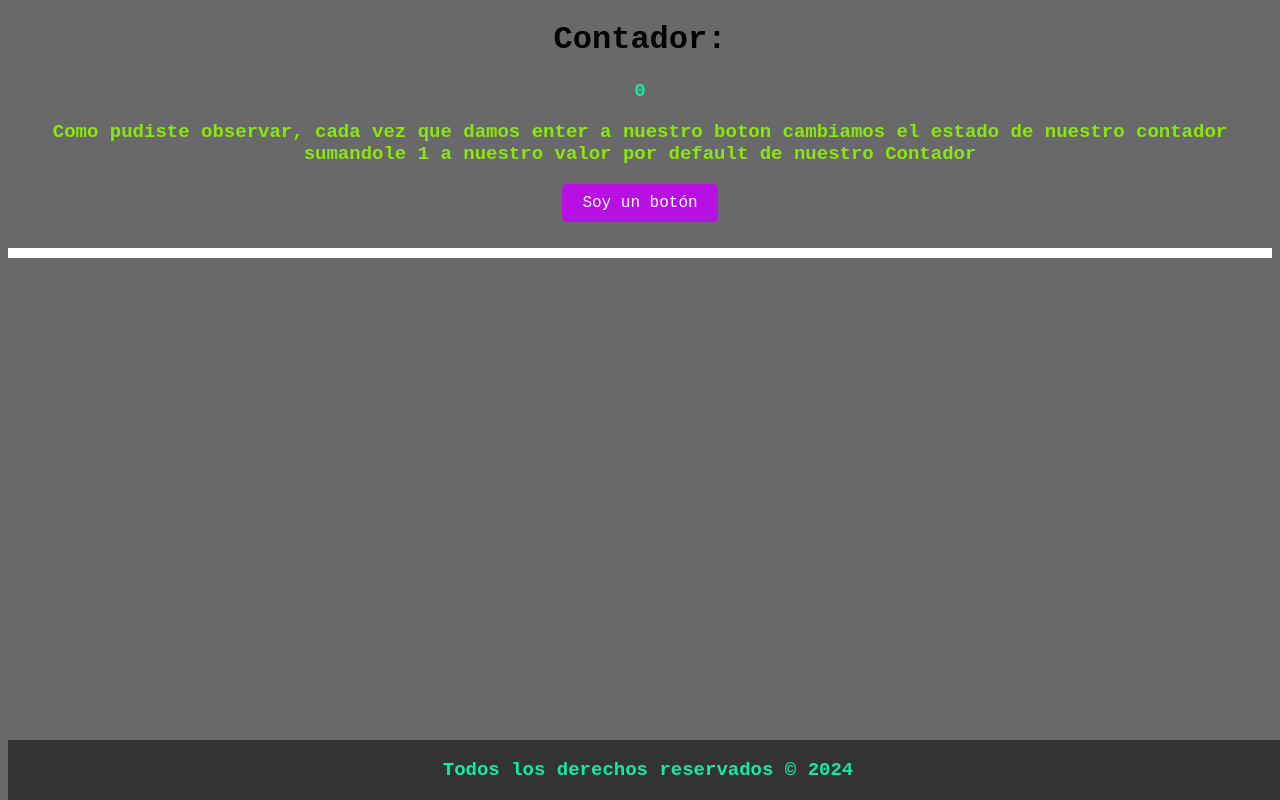
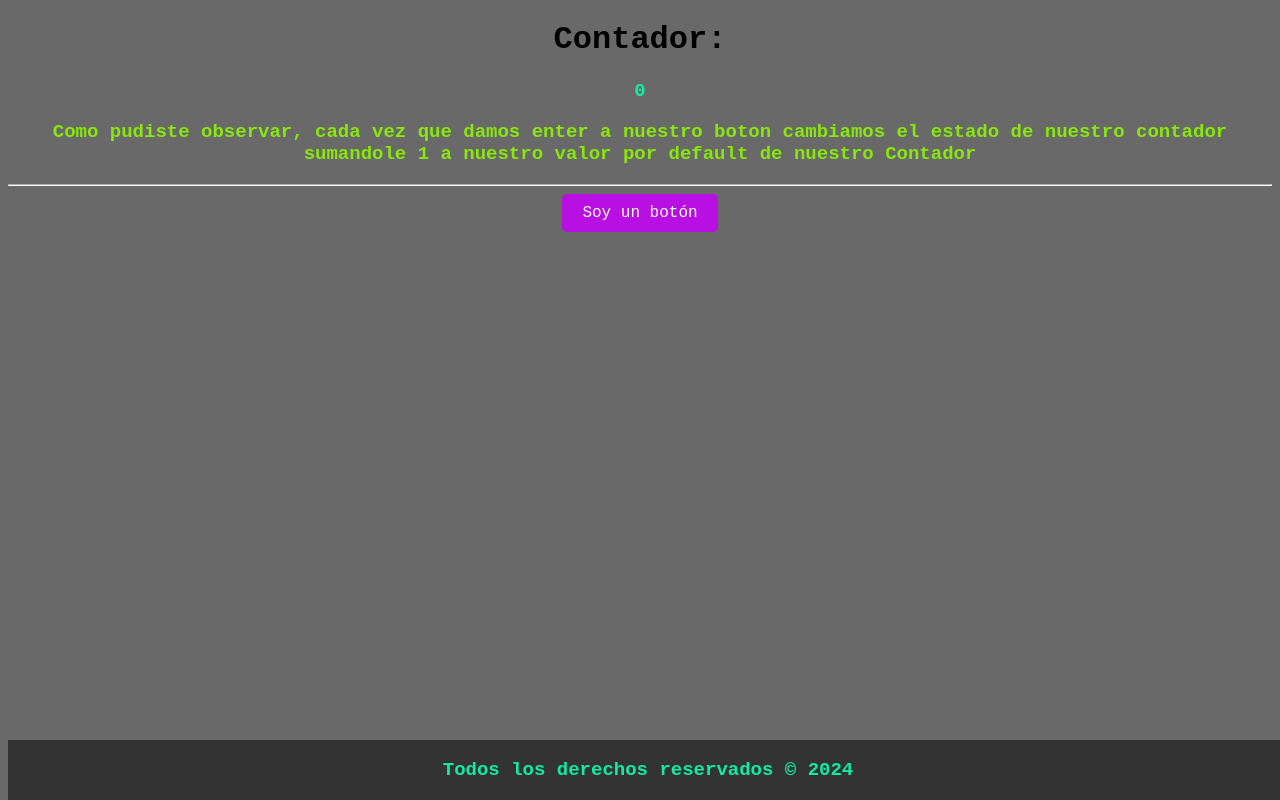
Before and after one commit to josedavd-07/Count-Whit-React-And-Nodejs, a React (Vite) app: page / in a window 1280 px wide. Built offline with nearby package versions, Linux system fonts and the light colour scheme.

Commit message:
Corregimnos errores de desarrollo en los estilos

```diff
--- a/src/ContadorApp.jsx
+++ b/src/ContadorApp.jsx
@@ -25,10 +25,11 @@ export const ContadorApp = ({ value }) => {
             <p id="Color-Parrafo">Como pudiste observar, cada vez que damos enter a nuestro boton cambiamos
                 el estado de nuestro contador<br />
                 sumandole 1 a nuestro valor por default  de nuestro Contador  </p>
+            <hr />
             <button class="ajustes-button" onClick={handleClick}>
                 Soy un botón
-            </button> <br />
-            <hr /> <br />
+            </button>
+
             <footer class="ajustar-footer">
                 <p>Todos los derechos reservados &copy; {new Date().getFullYear()}</p>
             </footer>
--- a/src/styles/ContadorApp.css
+++ b/src/styles/ContadorApp.css
@@ -52,5 +52,4 @@ p {
 
 hr {
     border-color: white;
-    border: solid 5px white;
 }
```
